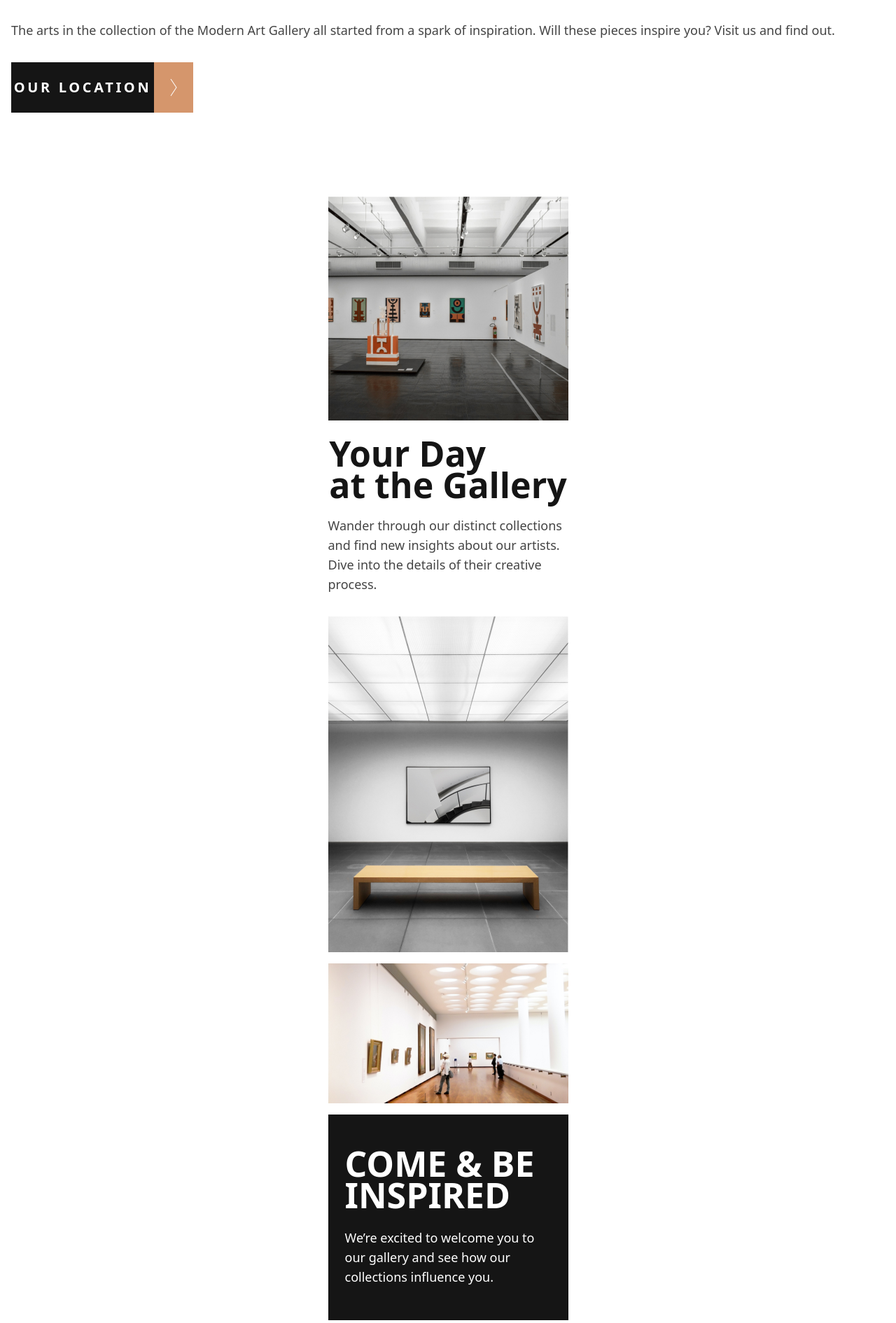
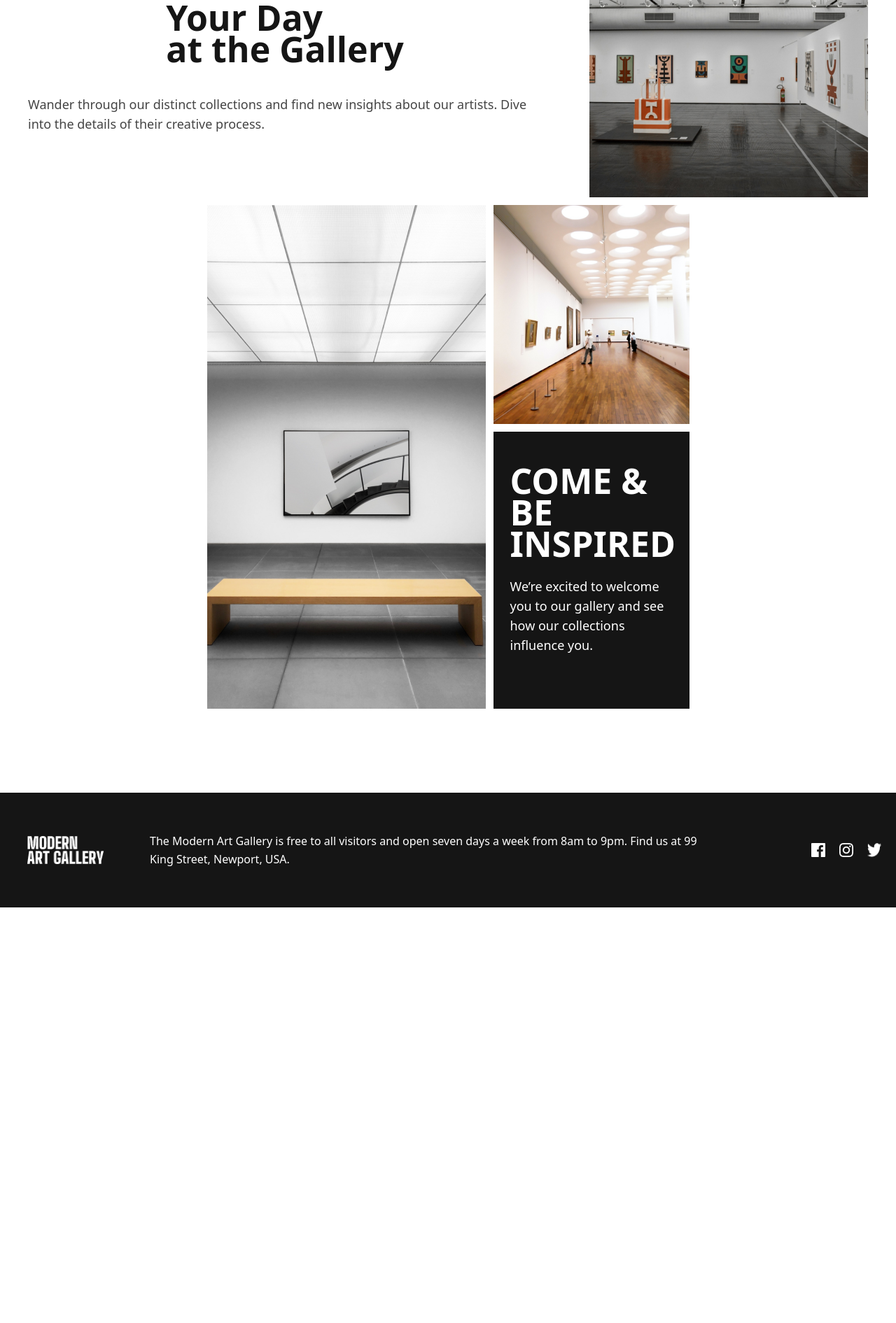
Before and after one commit to daatoo/Art-Gallery-Website, a website: page src/index.html in a window 1280 px wide. Shown: the part 909-2800 px from the top of the page at 70% size. After the commit the page ends 2206 px from the top, so only its background shows below. Drawn offline with Linux system fonts and the light colour scheme.

Commit message:
add few responsive design

```diff
--- a/src/index.html
+++ b/src/index.html
@@ -8,8 +8,14 @@
     <title>Document</title>
 </head>
 <body>
-    <header class="flex flex-col gap-8 w-full">
-        <img src="../src/img/HomePage-Img1.jpg" class="w-full" alt="">
+    <header class="flex flex-col justify-center md:flex-row gap-8 md:gap-0 w-full">
+        <div class="w-full bg-[#151515] hidden md:flex">
+
+        </div>
+        <div class="flex flex-col md:flex-row md:min-w-[700px] md:max-w-[700px] md:mr-20">
+            <img src="../src/img/HomePage-Img1.jpg" class="w-full md:hidden" alt="">
+            <img src="../src/img/HomePage-Img12.png" class="hidden md:flex md:w-[437px]" alt="">
+            <div class="flex flex-col  justify-center md:w-[339px] md:-translate-x-10 gap-8">
                 <h1 class="font-black text-6xl leading-[55px] uppercase text-[#151515] px-4">
                     MODERN ART GALLERY</h1>
                 <p class="font-light text-lg leading-7 text-[#444444] mx-4">The arts in the collection of the Modern Art Gallery all started from
@@ -23,41 +29,55 @@
                         <img src="../src/img/pathArrow.png" alt="">
                     </div>
                 </button>
+            </div>
+        </div>
+        <div class="w-full bg-white hidden md:flex">
+
+        </div>
     </header>
 
-    <section class="w-full mt-[120px]">
-        <div class="flex flex-col w-full items-center">
-            <img src="../src/img/HomePage-Img2.jpg" class="max-w-[343px] mx-4" alt="">
-            <h3 class="font-black leading-[45px] text-[50px] text-[#151515] mx-4 mt-[25px]">
+    <section class="w-full mt-[120px] flex flex-col gap-8 md:gap-[11px]">
+        <div class="flex flex-col w-full items-center md:flex-row-reverse gap-[25px] md:gap-[68px] px-4 md:px-10">
+            <img src="../src/img/HomePage-Img2.jpg" class="w-full md:w-[398px] " alt="">
+            <div class="flex flex-col justify-center items-center gap-[21px]">
+                <h3 class="font-black leading-[45px] text-[50px] text-[#151515]">
                     Your Day <br> at the Gallery</h3>
-            <p class="font-light text-lg leading-7 text-[#444444] mt-[21px] mx-4 max-w-[343px]">
+                <p class="font-light text-lg leading-7 text-[#444444] mt-[21px] ">
                     Wander through our distinct collections and find new insights
                     about our artists. Dive into the details of their creative process.</p>
             </div>
-        <div class="flex flex-col w-full items-center">
-            <img src="../src/img/HomePage-Img3.jpg" class="max-w-[343px] mx-4 mt-8" alt="">
-            <img src="../src/img/HomePage-Img4.jpg" class="max-w-[343px] m-4" alt="">
-            <div class="max-w-[343px] bg-[#151515] py-12 px-6 mx-4 flex flex-col gap-6">
+        </div>
+        <div class="flex flex-col md:flex-row w-full justify-center items-center gap-6 md:gap-[11px] px-4">
+            <img src="../src/img/HomePage-Img3.jpg" class="w-full md:hidden mt-8" alt="">
+            <img src="../src/img/HomePage-Img32.png" class=" hidden md:flex  md:w-[398px]" alt="">
+            <div class="flex flex-col md:w-[280px] gap-6 md:gap-[11px]">
+                <img src="../src/img/HomePage-Img4.jpg" class="w-full md:hidden" alt="">
+                <img src="../src/img/HomePage-Img42.jpg" class="w-full hidden md:flex h-[313px] " alt="">
+
+                <div class="w-full bg-[#151515] py-12 px-6 flex flex-col gap-6 md:h-[396px]">
                     <h2 class="font-black text-[50px] leading-[45px] uppercase text-white ">
                         COME & BE INSPIRED</h2>
                     <p class="font-light text-lg leading-7 text-white ">We’re excited to welcome you to our gallery and see how our
                          collections influence you.</p>
                 </div>
             </div>
+        </div>
     </section>
 
-    <footer class="w-full bg-[#151515] mt-[120px] py-12 px-8 flex flex-col gap-[38px]">
+    <footer class="w-full bg-[#151515] mt-[120px] flex flex-col">
+        <div class="flex flex-col md:flex-row py-12 md:py-[56px] px-6 md:px-[39px] w-full items-center justify-between  gap-[38px] md:gap-[65px]">
             <div>
-            <img src="../src/img/MODERNARTGALLERY.png" class="" alt="">
+                <img src="../src/img/MODERNARTGALLERY.png" class="md:min-w-[110px]" alt="">
             </div>
-        <p class="font-light text-base leading-[26px] text-white">
+            <p class="font-light text-base leading-[26px] text-white md:mr-[68px]">
                 The Modern Art Gallery is free to all visitors and open seven
                  days a week from 8am to 9pm. Find us at 99 King Street, Newport, USA.</p>
-        <div class="flex gap-5">
+            <div class="flex gap-5 max-h-5">
                 <img src="../src/img/Fb-Icon.png" alt="">
                 <img src="../src/img/IG-Icon.png" alt="">
                 <img src="../src/img/Twitter-Icon.png" alt="">
             </div>
+        </div>
     </footer>
 </body>
 </html>
```
Also changed, not shown: dist/output.css, src/img/HomePage-Img12.png (added), src/img/HomePage-Img32.png (added), src/img/HomePage-Img42.jpg (added). Lines whose indentation alone changed are shown as unchanged.
